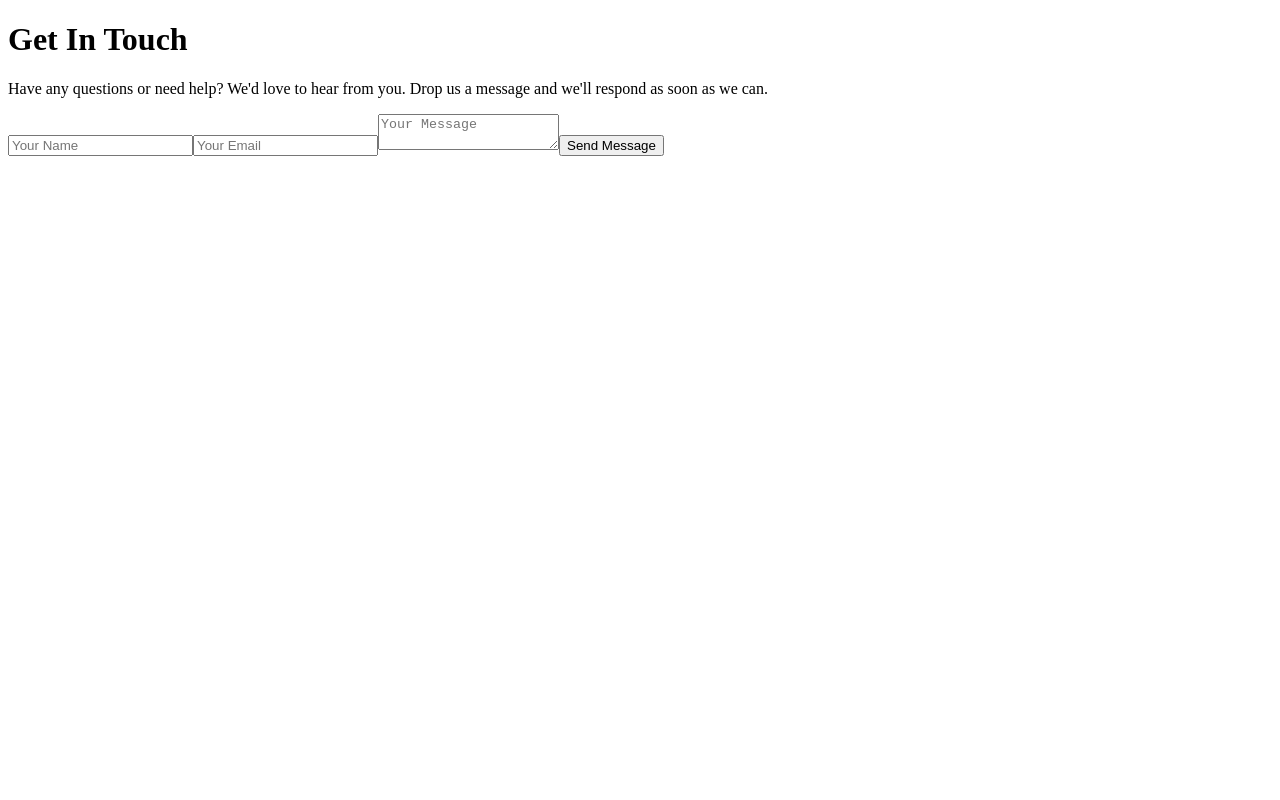
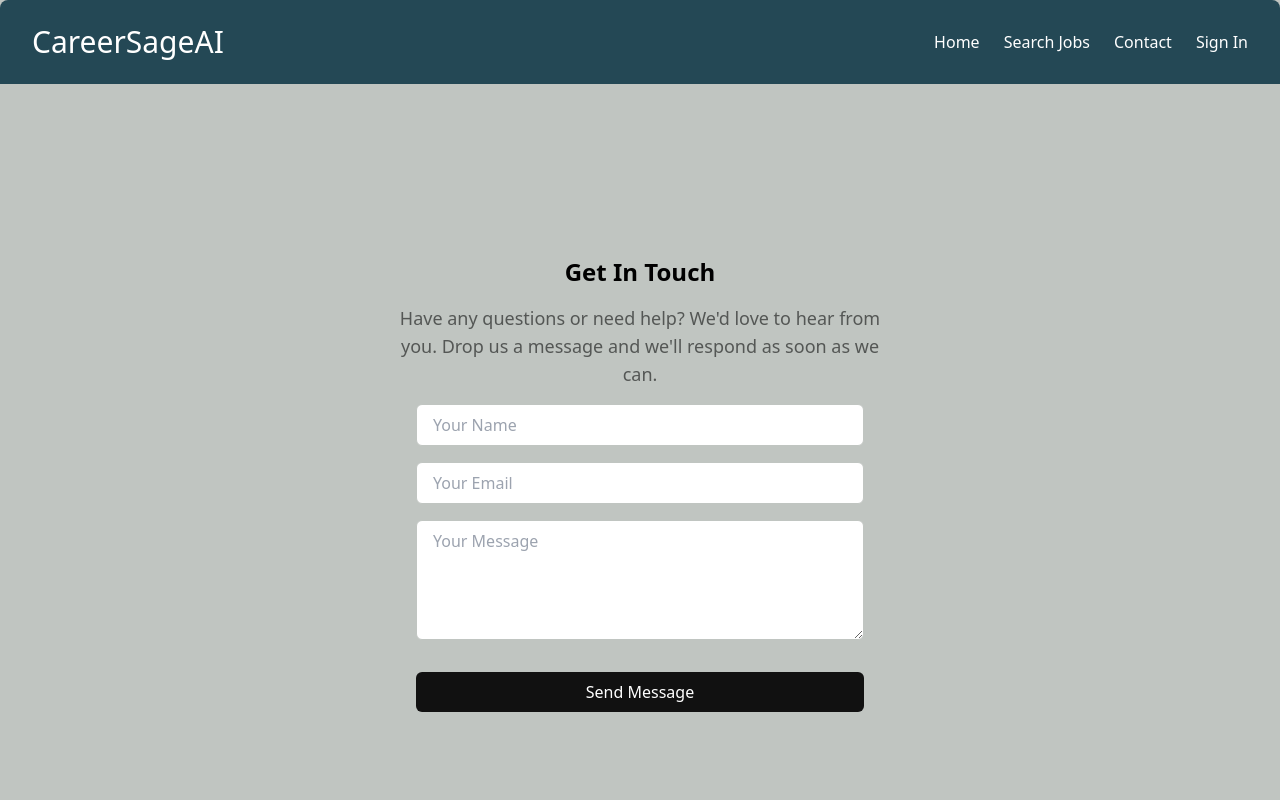
Before and after one commit to mason-lee19/CareerSageAI, a Next.js app in the folder frontend/: page /contact in a window 1280 px wide. Shown: the top 800 px of the page. Built offline with nearby package versions, Linux system fonts and the light colour scheme.

Commit message:
Updated frontend directory to get next working and added ability to sign in that pushes user to job search page

```diff
--- /dev/null
+++ b/frontend/postcss.config.js
@@ -0,0 +1,6 @@
+module.exports = {
+  plugins: {
+    tailwindcss: {},
+    autoprefixer: {},
+  },
+}
--- a/frontend/public/index.html
+++ b/frontend/public/index.html
@@ -24,7 +24,6 @@
       work correctly both with client-side routing and a non-root public URL.
       Learn how to configure a non-root public URL by running `npm run build`.
     -->
-    <link href="https://fonts.googleapis.com/css2?family=Material+Symbols+Outlined" rel="stylesheet">
     <title>React App</title>
   </head>
   <body>
--- /dev/null
+++ b/frontend/src/components/layout.js
@@ -0,0 +1,14 @@
+import Navbar from "./navbar";
+import Footer from "./footer";
+
+const Layout = ({ children }) => {
+  return (
+    <div className="w-full min-h-screen bg-neutral-300 shadow-lg flex flex-col">
+      <Navbar />
+      <main>{children}</main>
+      <Footer />
+    </div>
+  );
+};
+
+export default Layout;
--- a/frontend/src/components/navbar.js
+++ b/frontend/src/components/navbar.js
@@ -1,5 +1,5 @@
 import React from "react";
-import { Link } from "react-router-dom";
+import Link from "next/link";
 
 function Navbar() {
   return (
@@ -8,22 +8,22 @@ function Navbar() {
       <nav>
       <ul className="flex gap-6">
         <li>
-          <Link to="/home" className="hover:underline">
+          <Link href="/home" className="hover:underline">
             Home
           </Link>
         </li>
         <li>
-          <Link to="/jobsearch" className="hover:underline">
+          <Link href="/jobsearch" className="hover:underline">
             Search Jobs
           </Link>
         </li>
         <li>
-          <Link to="/contact" className="hover:underline">
+          <Link href="/contact" className="hover:underline">
             Contact
           </Link>
         </li>
         <li>
-          <Link to="/auth/login" className="hover:underline">
+          <Link href="/auth/login" className="hover:underline">
             Sign In
           </Link>
         </li>
--- /dev/null
+++ b/frontend/src/pages/_app.js
@@ -0,0 +1,13 @@
+import "../styles/index.css"; // Import Tailwind and global styles
+import Layout from "../components/layout";
+
+function MyApp({ Component, pageProps }) {
+  return (
+
+    <Layout>
+      <Component {...pageProps} />
+    </Layout>
+  );
+}
+
+export default MyApp;
--- a/frontend/src/pages/auth/login.js
+++ b/frontend/src/pages/auth/login.js
@@ -1,15 +1,15 @@
 import { signInWithPopup, GoogleAuthProvider } from "firebase/auth";
 import { auth } from "../../utils/firebase";
-//import { useRouter } from "next/router";
+import { useRouter } from "next/router";
 
 export default function Login() {
-  //const route = useRouter();
+  const route = useRouter();
   //Sign in with google
   const googleProvider = new GoogleAuthProvider();
   const GoogleLogin = async () => {
     try {
       const result = await signInWithPopup(auth, googleProvider);
-      //route.push("/home");
+      route.push("/jobsearch");
     } catch (error) {
       console.log(error);
     }
--- a/frontend/src/pages/home.js
+++ b/frontend/src/pages/home.js
@@ -3,6 +3,10 @@ import React from "react";
 function Home() {
   return (
     <main className="px-8 py-12 flex-1 flex flex-col justify-center items-center">
+      <link
+          href="https://fonts.googleapis.com/css2?family=Material+Symbols+Outlined"
+          rel="stylesheet"
+        />
       <section
         id="hero"
         className="h-[400px] relative flex items-center justify-center text-center"
--- a/frontend/src/utils/firebase.js
+++ b/frontend/src/utils/firebase.js
@@ -8,13 +8,13 @@ import { getFirestore } from "firebase/firestore";
 // Your web app's Firebase configuration
 // For Firebase JS SDK v7.20.0 and later, measurementId is optional
 const firebaseConfig = {
-  apiKey: process.env.REACT_APP_API_KEY,
-  authDomain: process.env.REACT_APP_AUTH_DOMAIN,
-  projectId: process.env.REACT_APP_PROJECT_ID,
-  storageBucket: process.env.REACT_APP_STORAGE_BUCKET,
-  messagingSenderId: process.env.REACT_APP_MESSAGING_SENDER_ID,
-  appId: process.env.REACT_APP_APP_ID,
-  measurementId: process.env.REACT_APP_MEASUREMENT_ID,
+  apiKey: process.env.NEXT_PUBLIC_API_KEY,
+  authDomain: process.env.NEXT_PUBLIC_AUTH_DOMAIN,
+  projectId: process.env.NEXT_PUBLIC_PROJECT_ID,
+  storageBucket: process.env.NEXT_PUBLIC_STORAGE_BUCKET,
+  messagingSenderId: process.env.NEXT_PUBLIC_MESSAGING_SENDER_ID,
+  appId: process.env.NEXT_PUBLIC_APP_ID,
+  measurementId: process.env.NEXT_PUBLIC_MEASUREMENT_ID,
 };
 
 // Initialize Firebase
```
Also changed, not shown: frontend/package.json (+6 -4 lines), frontend/src/App.js (deleted, +0 -37 lines), frontend/src/index.js (deleted, +0 -16 lines), frontend/src/styles/index.css (renamed from frontend/src/index.css), 2 other files (tests, documents, lock files or other folders).
